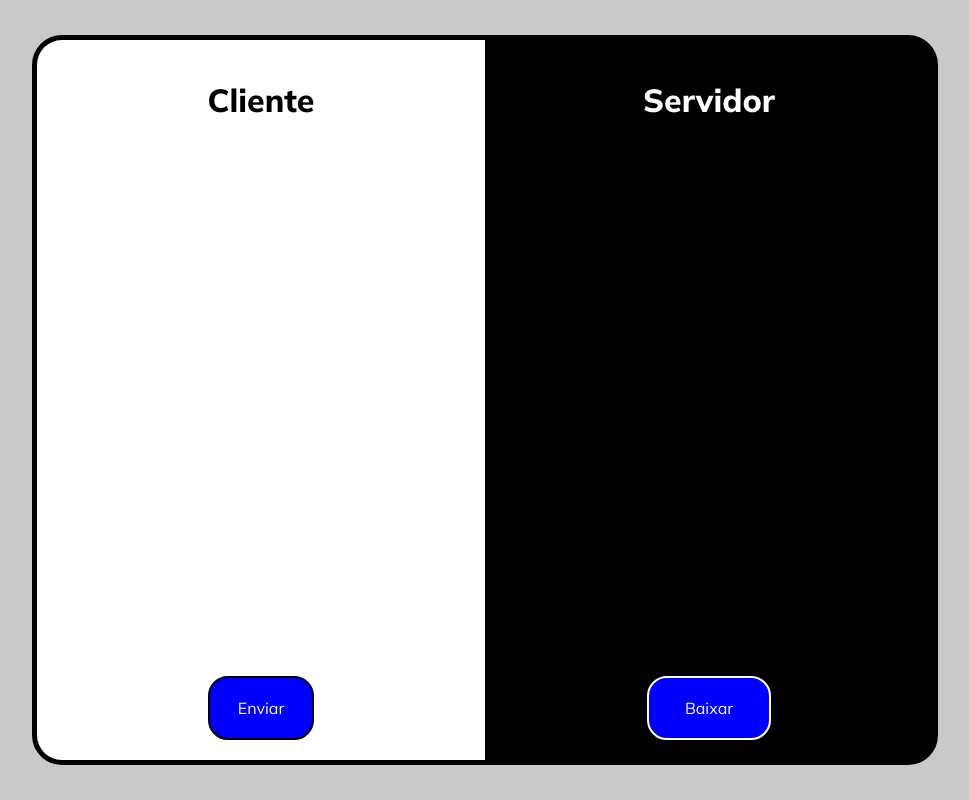
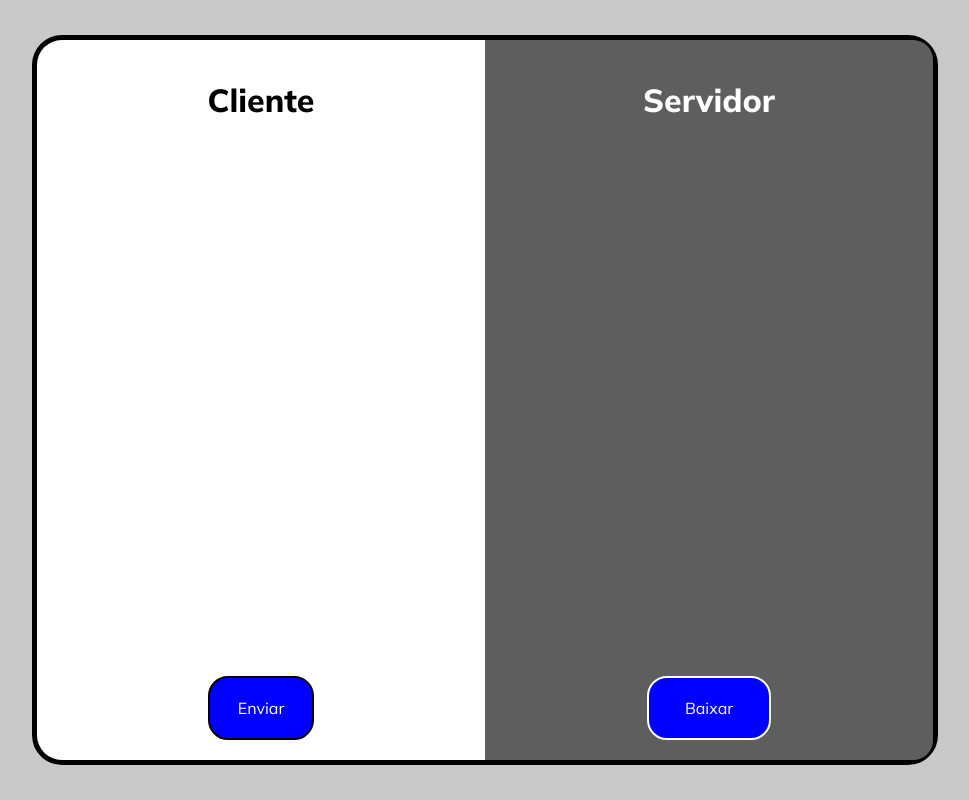
Before and after one commit to joseneto0/projeto-dw, a website: page public/pages/principal.html in a window 1280 px wide. Shown: the whole page, without its empty margins (155-1124 px from the left). Drawn offline with Linux system fonts and the light colour scheme; no server answers.

Commit message:
Update principal.css

```diff
--- a/public/css/principal.css
+++ b/public/css/principal.css
@@ -49,7 +49,7 @@ main {
 
 .right {
     display: grid;
-    background-color: black;
+    background-color: #5E5E5E;
     justify-content: center;
     grid-template-rows: 1fr 5fr 0.5fr;
     border-radius: 0 20px 20px 0;
```
